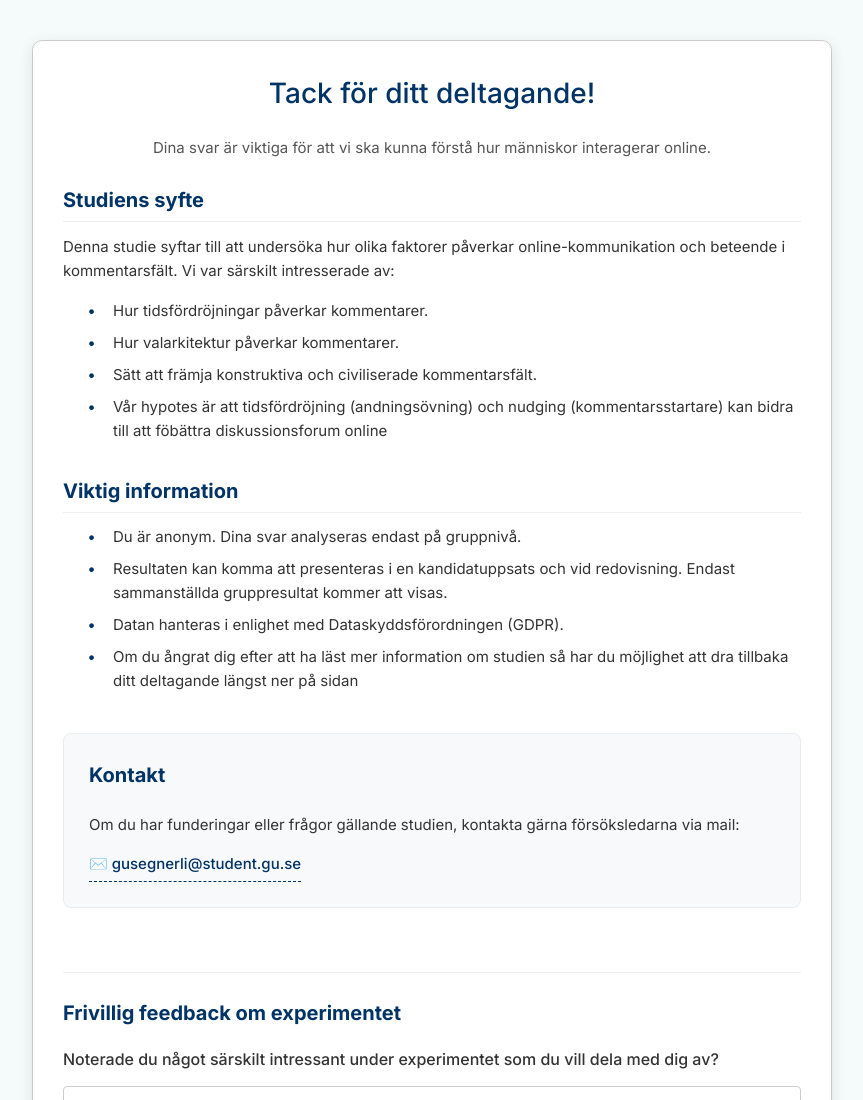
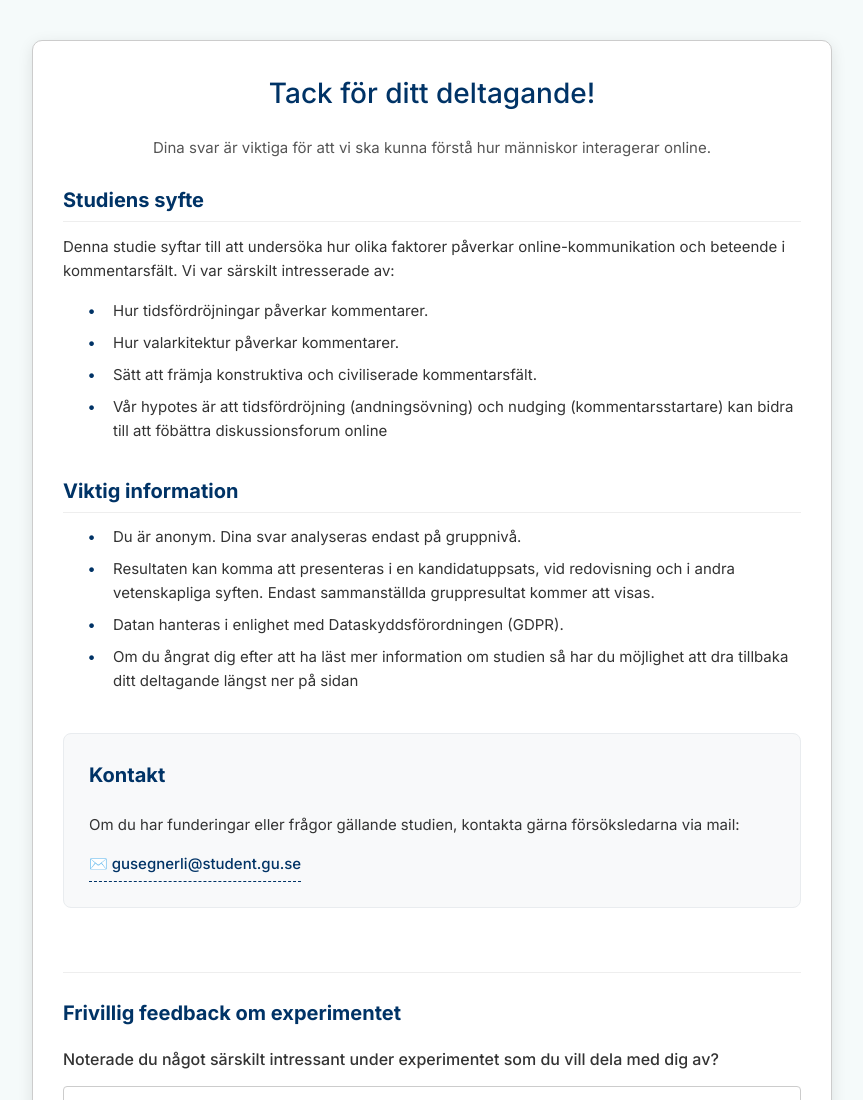
Before and after one commit to linneaegner/ba_thesis, a website with bundled scripts: page pages/debriefing.html in a window 1280 px wide. Shown: the top 1100 px of the page, without its empty margins (208-1071 px from the left). Built offline with nearby package versions, Linux system fonts and the light colour scheme.

Commit message:
text change after feedback

```diff
--- a/pages/debriefing.html
+++ b/pages/debriefing.html
@@ -27,9 +27,7 @@
         </p>
         <ul>
           <li>Hur tidsfördröjningar påverkar kommentarer.</li>
-          <li>
-            Hur valarkitektur påverkar kommentarer.
-          </li>
+          <li>Hur valarkitektur påverkar kommentarer.</li>
           <li>Sätt att främja konstruktiva och civiliserade kommentarsfält.</li>
           <li>
             Vår hypotes är att tidsfördröjning (andningsövning) och nudging
@@ -42,16 +40,13 @@
       <section class="info-section">
         <h2>Viktig information</h2>
         <ul>
+          <li>Du är anonym. Dina svar analyseras endast på gruppnivå.</li>
           <li>
-            Du är anonym. Dina svar analyseras endast på gruppnivå.
+            Resultaten kan komma att presenteras i en kandidatuppsats, vid
+            redovisning och i andra vetenskapliga syften. Endast sammanställda
+            gruppresultat kommer att visas.
           </li>
-          <li>
-            Resultaten kan komma att presenteras i en kandidatuppsats och vid
-            redovisning. Endast sammanställda gruppresultat kommer att visas.
-          </li>
-          <li>
-            Datan hanteras i enlighet med Dataskyddsförordningen (GDPR).
-          </li>
+          <li>Datan hanteras i enlighet med Dataskyddsförordningen (GDPR).</li>
           <li class="withdrawal-option">
             Om du ångrat dig efter att ha läst mer information om studien så har
             du möjlighet att dra tillbaka ditt deltagande längst ner på sidan
@@ -109,7 +104,8 @@
       <section class="withdrawal-section">
         <div class="delete-container">
           <p class="delete-info-text">
-            Klicka på knappen om du önskar att dra tillbaka ditt deltagande och få all insamlad data från studien raderad.
+            Klicka på knappen om du önskar att dra tillbaka ditt deltagande och
+            få all insamlad data från studien raderad.
           </p>
 
           <button
```
Also changed, not shown: pages/welcome.html (+7 -10 lines).
